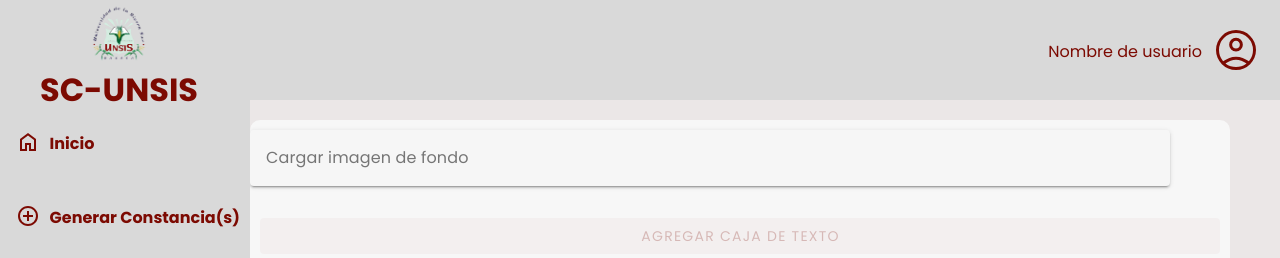
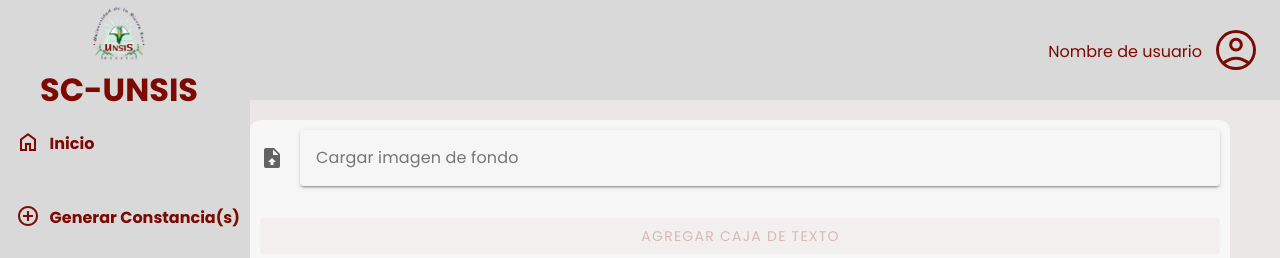
Before and after one commit to EleazarDevFS/SCUNSIS, a Vue app: page /configuracion in a window 1280 px wide. Both pictures are taken after a click on the button "Configuración". Shown: the top 258 px of the page. Built offline with nearby package versions, Linux system fonts and the light colour scheme.

Commit message:
Resolve bug icons

```diff
--- a/index.html
+++ b/index.html
@@ -8,6 +8,8 @@
   <meta name="viewport" content="width=device-width, initial-scale=1.0">
   <!-- Fuente de Google -->
   <link href="https://fonts.googleapis.com/css2?family=Poppins:wght@400;700&display=swap" rel="stylesheet" />
+  <link href="https://cdn.jsdelivr.net/npm/@mdi/font@5.x/css/materialdesignicons.min.css" rel="stylesheet">
+
   <style>
     body{
       overflow: hidden;
--- a/src/components/EditPaperMaster.vue
+++ b/src/components/EditPaperMaster.vue
@@ -1,12 +1,14 @@
 <template>
   <div class="editor">
     <v-file-input
-    style="width: 100%; margin-bottom: 10px; margin-left: -50px;"
+    style="width: 100%; margin-bottom: 10px; "
       label="Cargar imagen de fondo"
       variant="solo-filled"
       accept="image/*"
       @change="onImageChange"
-      prepend-icon="mdi-image"
+      prepend-icon="mdi-file-upload"
+      :rules="[value => !!value || 'Por favor, cargue una imagen']"
+      placeholder="Seleccione una imagen de fondo"
     />
     <v-btn
       @click="addTextBox"
@@ -84,7 +86,7 @@
               <label>Fondo:</label>
               <v-color-picker v-model="textBoxes[selectedBox].background" mode="rgba" show-swatches hide-canvas
                 hide-inputs dot-size="18" swatches-max-height="120" style="max-width: 320px; margin-top: 8px;" />
-              <v-btn  style="margin-left:0; margin-top:8px; height: 55px; width: 100%;" @click="clearBackground">
+              <v-btn  style="margin-left:0; margin-top:8px; height: 55px; width: 100%;" @click="clearBackground" >
                 Quitar fondo
               </v-btn>
 
@@ -102,7 +104,7 @@ import { defineExpose } from 'vue'
 <script setup>
 
 import { ref, reactive, watch, nextTick } from 'vue'
-
+  import { mdiAccount } from '@mdi/js'
 
 // IDs y textos por defecto
 const defaultTextBoxes = [
--- a/src/components/MyForm.vue
+++ b/src/components/MyForm.vue
@@ -16,7 +16,7 @@ const cerrarFormulario = () => {
 
 const submitForm = async () => {
     // 1. Obtener imagen PNG del canvas editado (incluye todos los textos y ediciones)
-  const canvasImage = editPaperMasterRef.value?.getCanvasImage?.()
+    const canvasImage = editPaperMasterRef.value?.getCanvasImage?.()
     if (!canvasImage) {
         console.log(canvasImage)
         alert('Primero edita y carga la hoja maestra en el editor.')
@@ -80,22 +80,25 @@ function handleFileChange(event) {
         <hr />
         <div class="grupo-formulario">
             <label for="numero-jornadas">Número de constancias a generar</label>
-            <input type="number" id="numero-jornadas" class="campo-texto" placeholder="10" >
+            <input type="number" id="numero-jornadas" class="campo-texto" placeholder="10">
         </div>
 
         <div class="grupo-formulario">
             <label for="excel-jornadas">Cargar excel con los datos de las personas</label>
-            <input type="file" id="excel-jornadas" class="campo-archivo" accept=".xlsx" >
+            <v-file-input label="Archivo Excel" accept=".xlsx" multiple
+            :rules="[value => !!value || 'Porfavor cargue un archivo .xlsx o calc']"
+            class="campo-archivo"
+                id="excel-jornadas"></v-file-input>
         </div>
 
         <div class="grupo-formulario">
             <label for="fecha-jornadas">Seleccionar fecha</label>
-            <input type="date" id="fecha-jornadas" class="campo-texto" >
+            <input type="date" id="fecha-jornadas" class="campo-texto">
         </div>
         <div class="grupo-formulario">
             <label for="mensaje">Mensaje:</label>
-            <textarea id="mensaje" class="campo-textoarea" :placeholder="mensajePlaceholder" v-model="mensaje"
-                ></textarea>
+            <textarea id="mensaje" class="campo-textoarea" :placeholder="mensajePlaceholder"
+                v-model="mensaje"></textarea>
         </div>
 
         <div class="grupo-formulario editor">
--- a/src/main.js
+++ b/src/main.js
@@ -7,7 +7,6 @@ import 'vuetify/styles'
 import { createVuetify } from 'vuetify'
 import * as components from 'vuetify/components'
 import * as directives from 'vuetify/directives'
-
 // importacion para vue-toastification
 import Toast from 'vue-toastification'
 import 'vue-toastification/dist/index.css'
```
